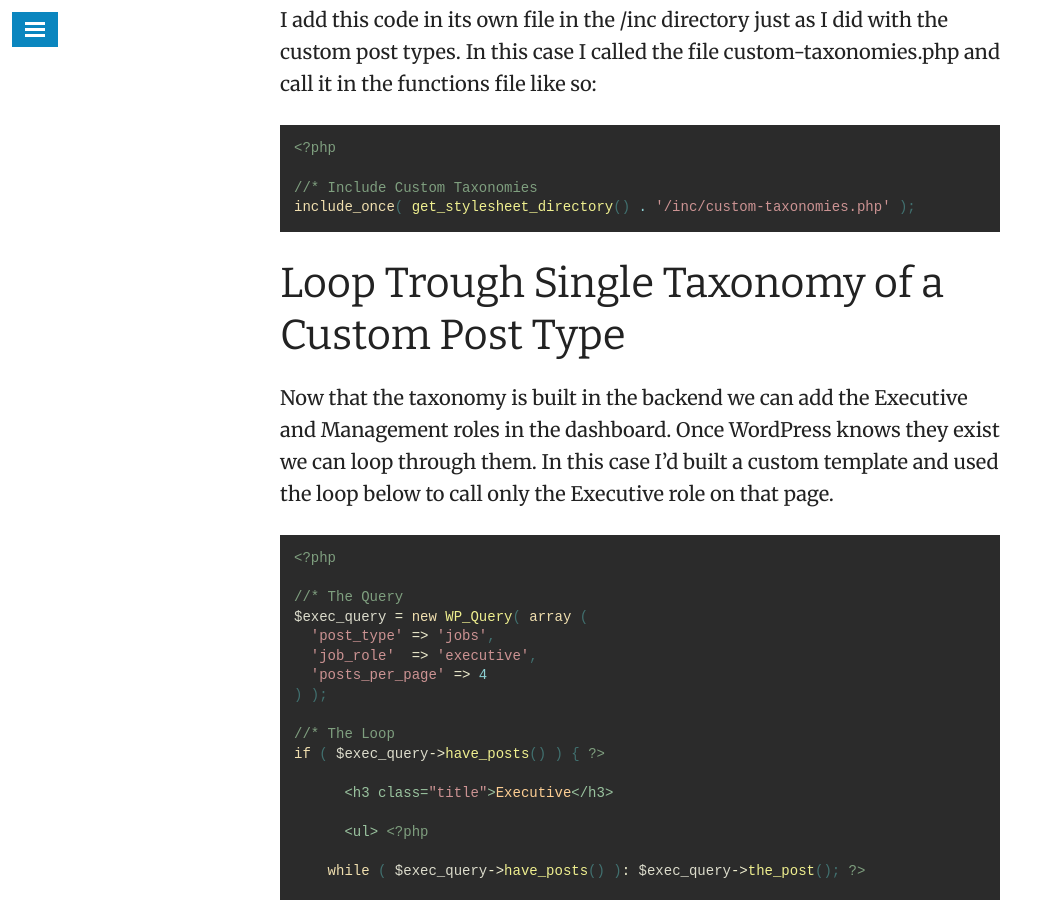
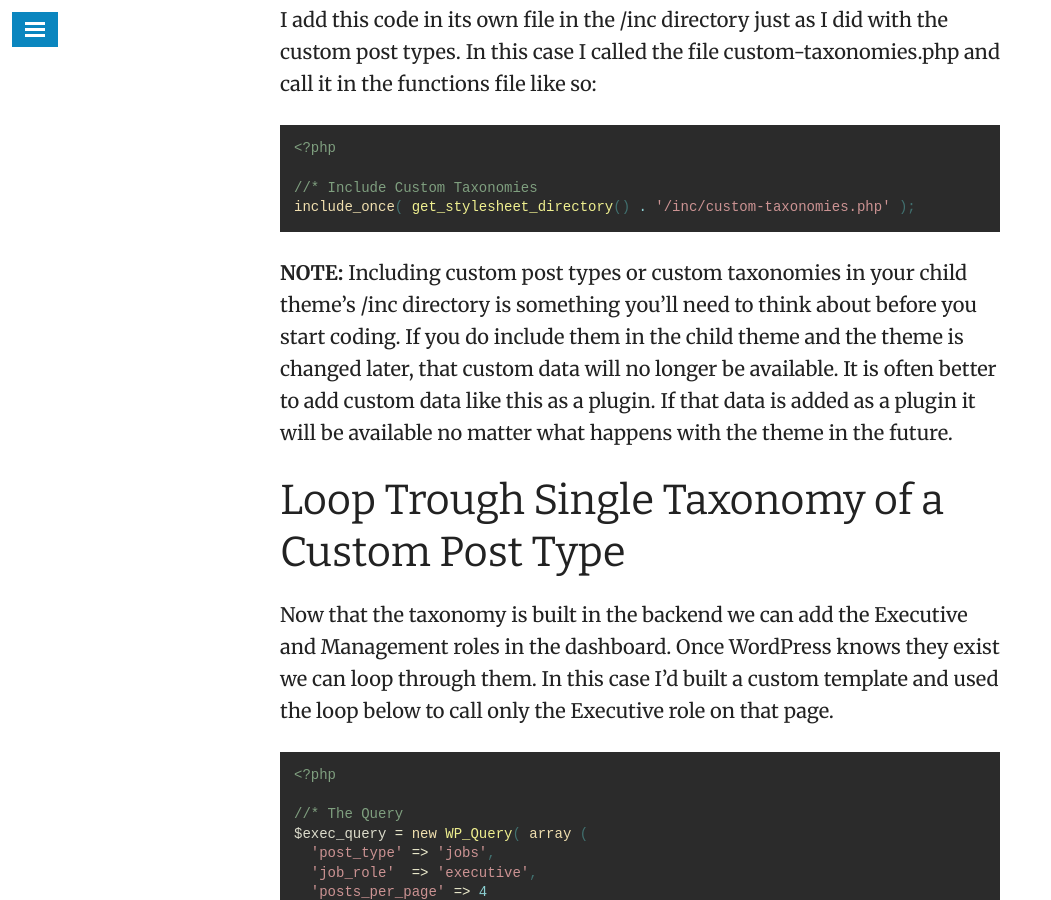
Before and after one commit to snowdj/bradonomics.github.io, a Jekyll site: the page built from _posts/2016-04-01-wp-loop-custom-taxonomy.md, in a window 1280 px wide and 900 px high, scrolled down 2465 px. Shown: the whole window, without its empty margins (0-1051 px from the left). Built offline with Jekyll 4.4.1, drawn with Linux system fonts in a browser that asks for light colours; nearby versions of some CDN libraries; some web fonts are replaced; comment, search, counter and statistics services are not loaded.

Commit message:
Added note about plugins vs themes for custom data

````diff
--- a/_posts/2016-04-01-wp-loop-custom-taxonomy.md
+++ b/_posts/2016-04-01-wp-loop-custom-taxonomy.md
@@ -99,6 +99,7 @@ I add this code in its own file in the /inc directory just as I did with the cus
 include_once( get_stylesheet_directory() . '/inc/custom-taxonomies.php' );
 ```
 
+**NOTE:** Including custom post types or custom taxonomies in your child theme's /inc directory is something you'll need to think about before you start coding. If you do include them in the child theme and the theme is changed later, that custom data will no longer be available. It is often better to add custom data like this as a plugin. If that data is added as a plugin it will be available no matter what happens with the theme in the future.
 
 ## Loop Trough Single Taxonomy of a Custom Post Type
 
````
